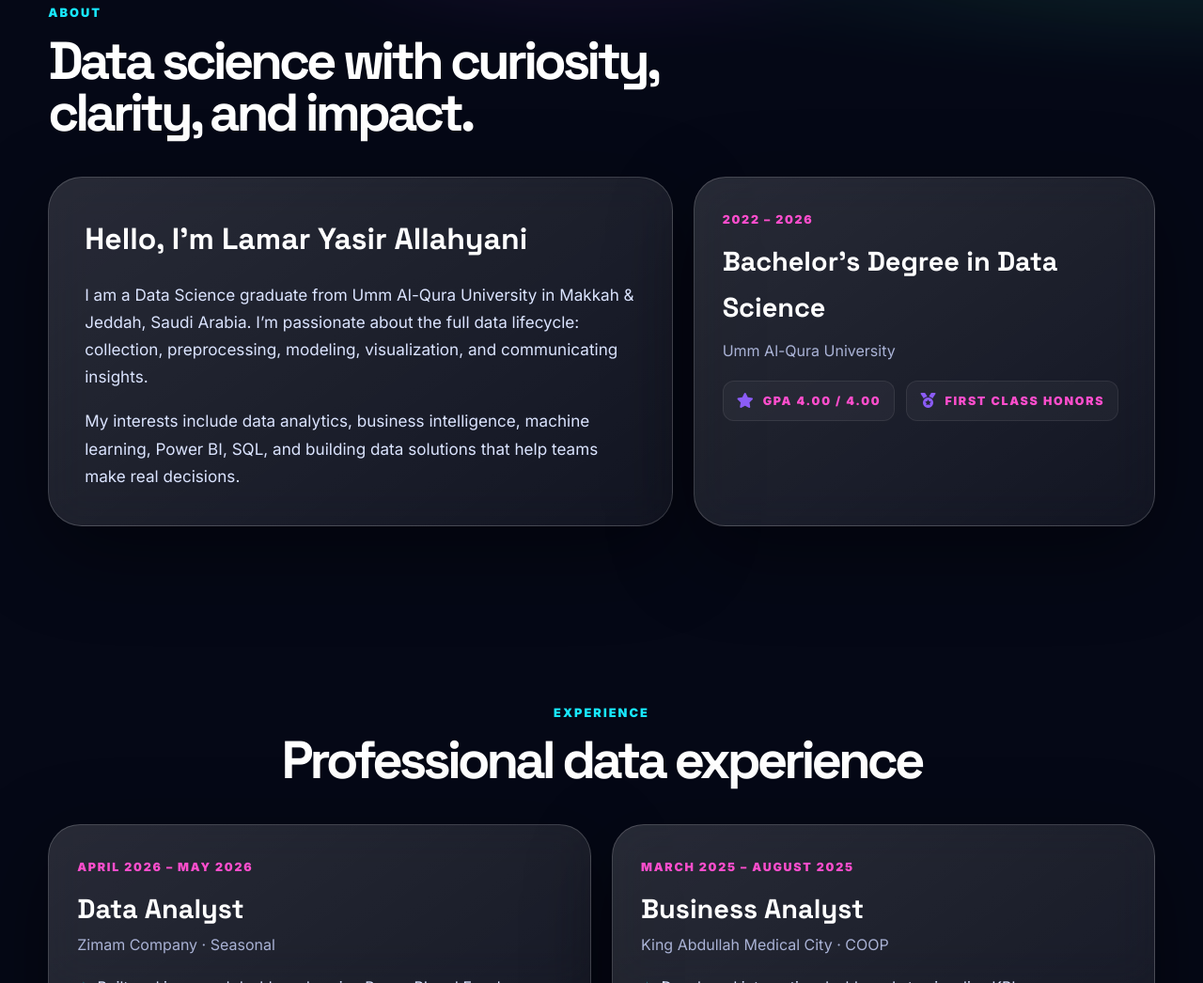
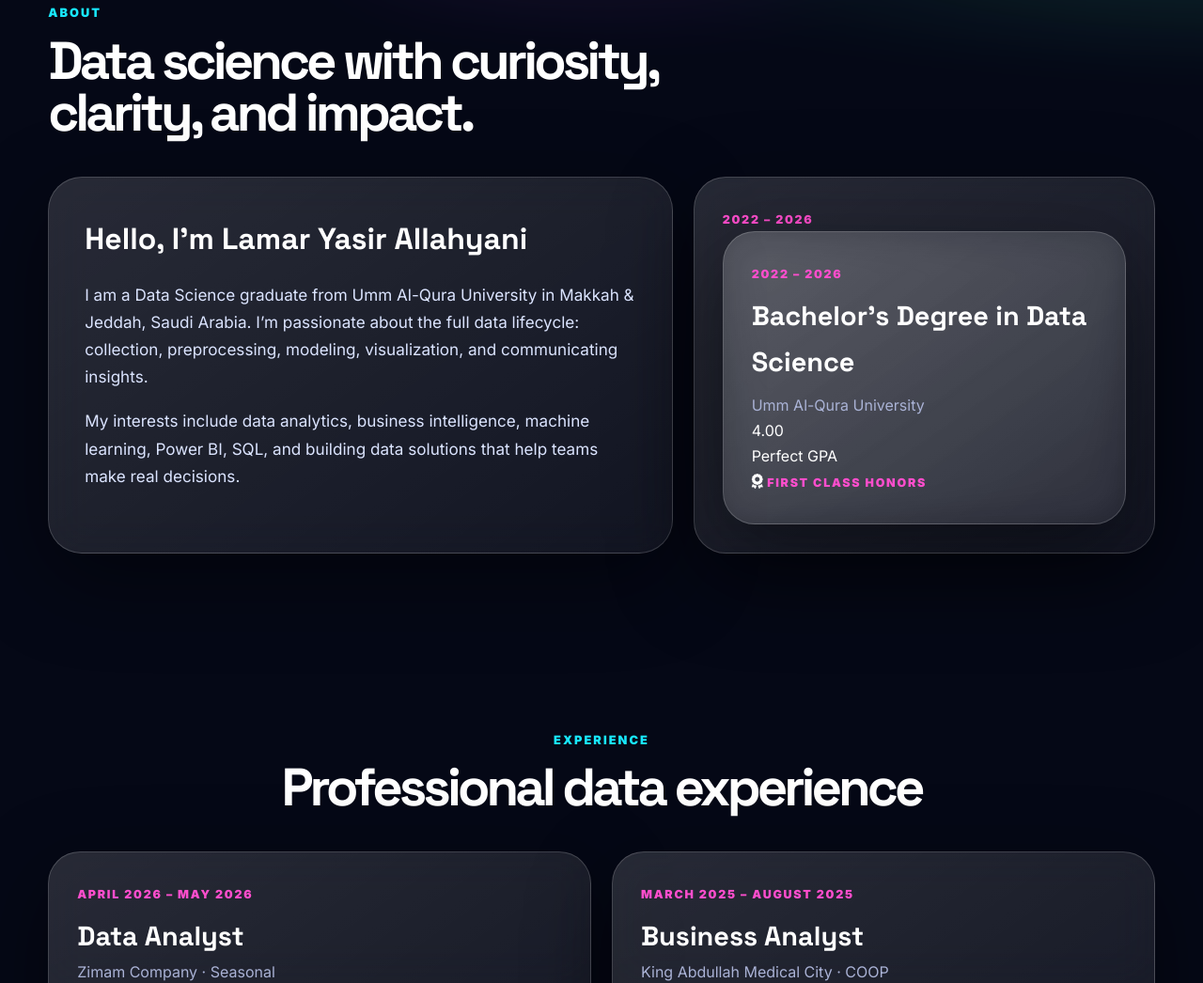
Before and after one commit to Lamar-yasir18/LamarAllahyani-Portfolio, a plain HTML site: page index.html in a window 1280 px wide. Shown: the part 1053-2099 px from the top of the page at 94% size. Drawn offline with Linux system fonts and the light colour scheme.

Commit message:
Update index.html

```diff
--- a/index.html
+++ b/index.html
@@ -135,21 +135,29 @@
        <article class="experience-card education-card reveal">
        <span>2022 – 2026</span>
 
+        <article class="experience-card education-card reveal">
+  <span>2022 – 2026</span>
+
   <h3>Bachelor’s Degree in Data Science</h3>
 
   <p>Umm Al-Qura University</p>
 
-      <div class="education-achievements">
+  <div class="academic-highlight">
 
-      <div class="achievement-badge">
-      <i class="fa-solid fa-star"></i>
-      <span>GPA 4.00 / 4.00</span>
+      <div class="academic-score">
+          <div class="score-number">4.00</div>
+          <div class="score-label">Perfect GPA</div>
        </div>
 
-      <div class="achievement-badge">
-      <i class="fa-solid fa-medal"></i>
+         <div class="academic-divider"></div>
+
+         <div class="academic-honor"><i class="fa-solid fa-award"></i>
           <span>First Class Honors</span>
          </div>
+
+        </div>
+
+       </article>
 
         </div>
        </article>
```
Lines whose indentation alone changed are shown as unchanged.
